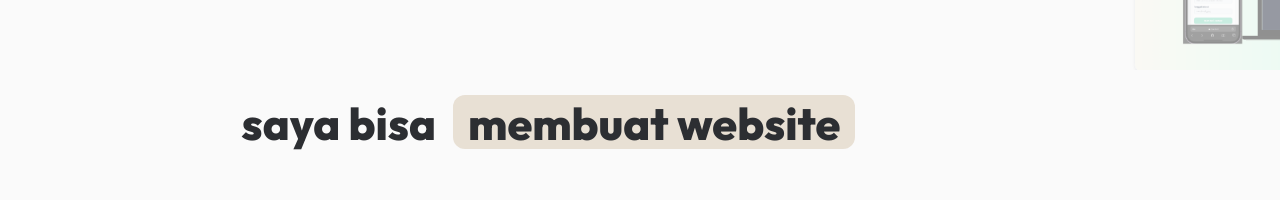
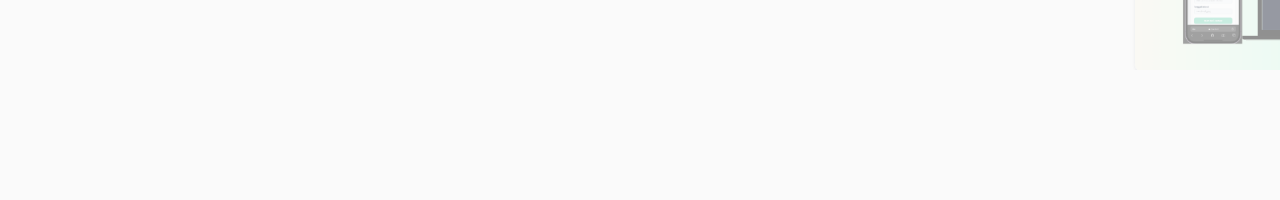
Before and after one commit to akbaralfaidah/akbaralfaidah-website-portofolio, a React (Vite) app: page / in a window 1280 px wide. Shown: the part 738-938 px from the top of the page. Built offline with nearby package versions, Linux system fonts and the light colour scheme.

Commit message:
fix: restore YouCanScroll sticky container height so text items aren't cut off by the mask

```diff
--- a/src/components/ui/YouCanScroll.jsx
+++ b/src/components/ui/YouCanScroll.jsx
@@ -81,7 +81,7 @@ export default function YouCanScroll() {
       {/* Native Sticky Container - Zero Jitter */}
       <div
         ref={stickyRef}
-        className="sticky top-[35vh] w-full flex flex-col justify-center items-center relative overflow-hidden py-8"
+        className="sticky top-[30vh] h-[40vh] min-h-[250px] max-h-[400px] w-full flex flex-col justify-center items-center relative"
         style={{
           WebkitMaskImage: 'linear-gradient(to bottom, transparent 0%, black 15%, black 85%, transparent 100%)',
           maskImage: 'linear-gradient(to bottom, transparent 0%, black 15%, black 85%, transparent 100%)'
```
